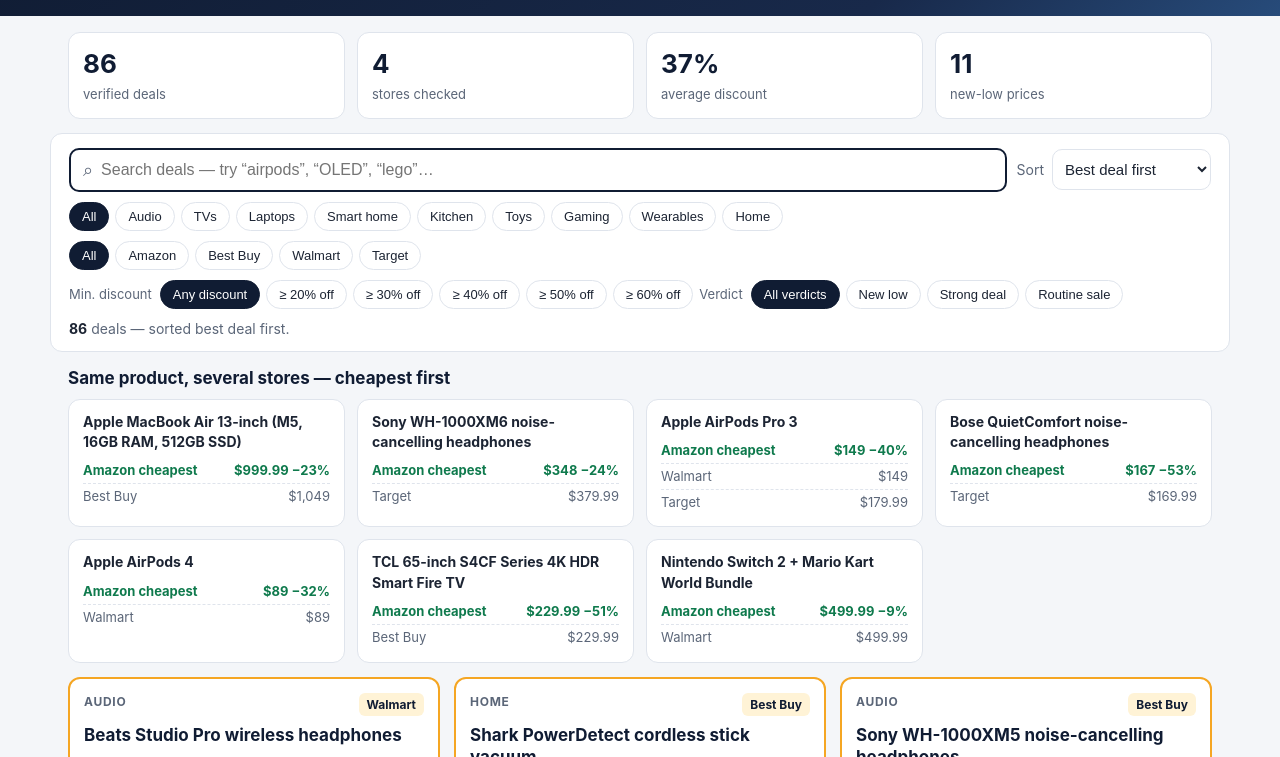
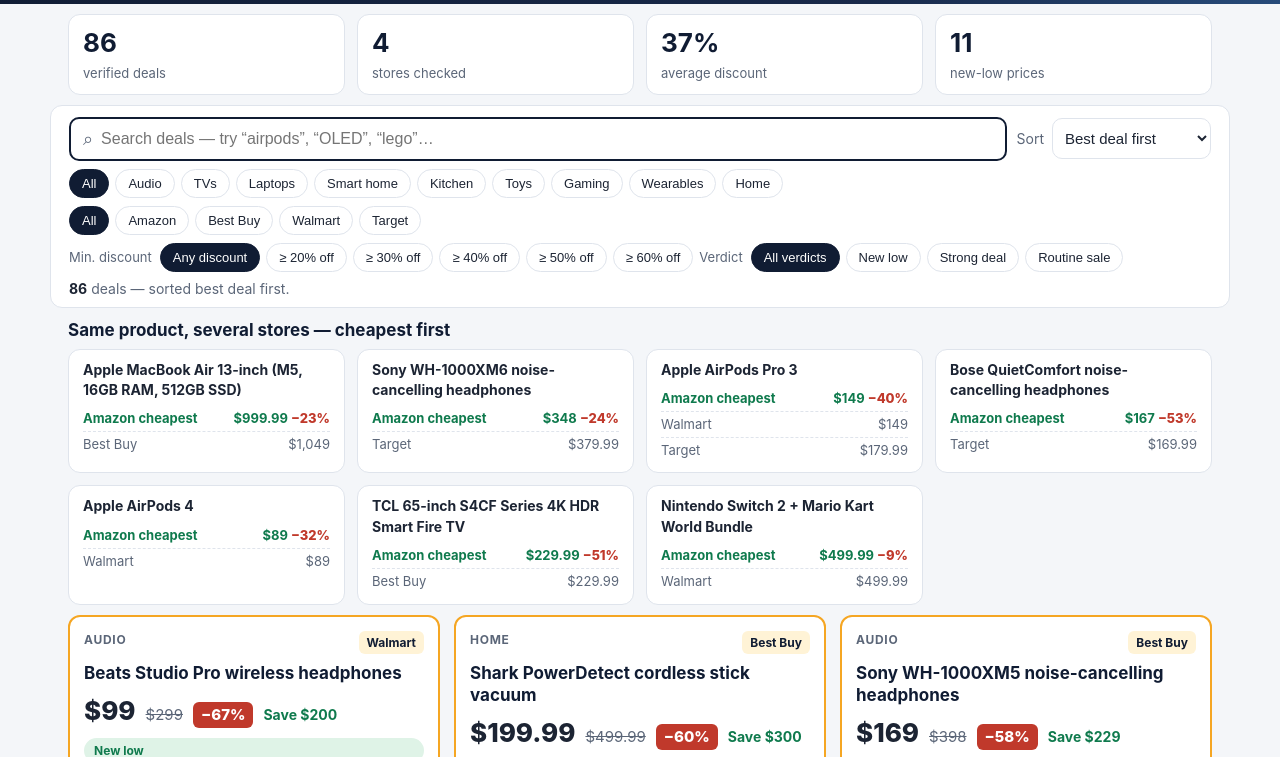
Before and after one commit to financehubmanager/black-friday-deal-finder, a plain HTML site: page app/index.html in a window 1280 px wide. Shown: the part 94-851 px from the top of the page. Drawn offline with Linux system fonts and the light colour scheme.

Commit message:
DealBeacon v2: re-check 30 top deals, compare discounts, full cover card

```diff
--- a/app/style.css
+++ b/app/style.css
@@ -30,7 +30,7 @@ a { color: #0b5cad; }
 /* Masthead */
 .masthead { background: linear-gradient(135deg, var(--navy) 0%, var(--navy-2) 70%, #274b7a 100%); color: #fff; }
 .masthead-inner {
-  max-width: 1180px; margin: 0 auto; padding: 22px 18px;
+  max-width: 1180px; margin: 0 auto; padding: 16px 18px;
   display: flex; flex-wrap: wrap; gap: 12px 28px;
   align-items: center; justify-content: space-between;
 }
@@ -48,19 +48,19 @@ a { color: #0b5cad; }
 
 /* Stats strip */
 .stats {
-  max-width: 1180px; margin: 16px auto 0; padding: 0 18px;
+  max-width: 1180px; margin: 10px auto 0; padding: 0 18px;
   display: grid; grid-template-columns: repeat(4, 1fr); gap: 12px;
 }
 .stat {
   background: var(--card); border: 1px solid var(--line); border-radius: var(--radius);
-  padding: 12px 14px;
+  padding: 9px 14px;
 }
 .stat b { display: block; font-size: 26px; color: var(--navy); }
 .stat span { font-size: 13px; color: var(--muted); }
 
 /* Controls */
 .controls {
-  max-width: 1180px; margin: 14px auto 0; padding: 14px 18px 10px;
+  max-width: 1180px; margin: 10px auto 0; padding: 11px 18px 8px;
   background: var(--card); border: 1px solid var(--line); border-radius: var(--radius);
 }
 .search-row { display: flex; flex-wrap: wrap; gap: 10px; }
@@ -80,7 +80,7 @@ a { color: #0b5cad; }
   font-size: 15px; padding: 10px 8px; border: 1px solid var(--line);
   border-radius: 10px; background: #fff; color: var(--ink);
 }
-.filter-row { display: flex; flex-wrap: wrap; align-items: center; gap: 6px; margin-top: 10px; }
+.filter-row { display: flex; flex-wrap: wrap; align-items: center; gap: 6px; margin-top: 8px; }
 .filter-label { font-size: 13px; color: var(--muted); margin-right: 2px; }
 .chip-group { display: flex; flex-wrap: wrap; gap: 6px; }
 .chip {
@@ -89,26 +89,27 @@ a { color: #0b5cad; }
 }
 .chip:hover { border-color: var(--navy); }
 .chip[aria-pressed="true"] { background: var(--navy); border-color: var(--navy); color: #fff; }
-.result-line { margin: 10px 0 2px; font-size: 14px; color: var(--muted); }
+.result-line { margin: 7px 0 0; font-size: 14px; color: var(--muted); }
 .result-line b { color: var(--ink); }
 
 /* Compare strip */
-.compare { max-width: 1180px; margin: 14px auto 0; padding: 0 18px; }
-.compare h2 { font-size: 17px; margin: 0 0 8px; color: var(--navy); }
+.compare { max-width: 1180px; margin: 10px auto 0; padding: 0 18px; }
+.compare h2 { font-size: 17px; margin: 0 0 6px; color: var(--navy); }
 .compare-list { display: grid; grid-template-columns: repeat(4, 1fr); gap: 12px; }
 .compare-card {
   background: var(--card); border: 1px solid var(--line); border-radius: var(--radius);
-  padding: 12px 14px;
+  padding: 10px 14px;
 }
 .compare-card h3 { margin: 0 0 6px; font-size: 14px; }
 .compare-row { display: flex; justify-content: space-between; font-size: 13px; padding: 3px 0; border-top: 1px dashed var(--line); }
 .compare-row:first-of-type { border-top: 0; }
 .compare-row .best { color: var(--green); font-weight: 700; }
 .compare-row .best-price { color: var(--green); font-weight: 700; }
+.compare-row .compare-off { color: var(--red); font-weight: 800; }
 .compare-row .worse { color: var(--muted); }
 
 /* Deal grid */
-main { max-width: 1180px; margin: 0 auto; padding: 14px 18px 4px; }
+main { max-width: 1180px; margin: 0 auto; padding: 10px 18px 4px; }
 .deal-grid { display: grid; grid-template-columns: repeat(3, 1fr); gap: 14px; }
 .deal-card {
   background: var(--card); border: 1px solid var(--line); border-radius: var(--radius);
@@ -121,7 +122,7 @@ main { max-width: 1180px; margin: 0 auto; padding: 14px 18px 4px; }
 .deal-store { font-size: 12px; font-weight: 700; color: var(--navy); background: var(--gold-bg); border-radius: 6px; padding: 3px 8px; white-space: nowrap; }
 .deal-title { margin: 0; font-size: 17px; line-height: 1.3; color: var(--navy); }
 .deal-price-row { display: flex; align-items: baseline; gap: 10px; flex-wrap: wrap; }
-.deal-price { font-size: 28px; font-weight: 800; color: var(--ink); }
+.deal-price { font-size: 26px; font-weight: 800; color: var(--ink); }
 .deal-was { font-size: 15px; color: var(--muted); text-decoration: line-through; }
 .deal-off {
   font-size: 15px; font-weight: 800; color: #fff; background: var(--red);
```
